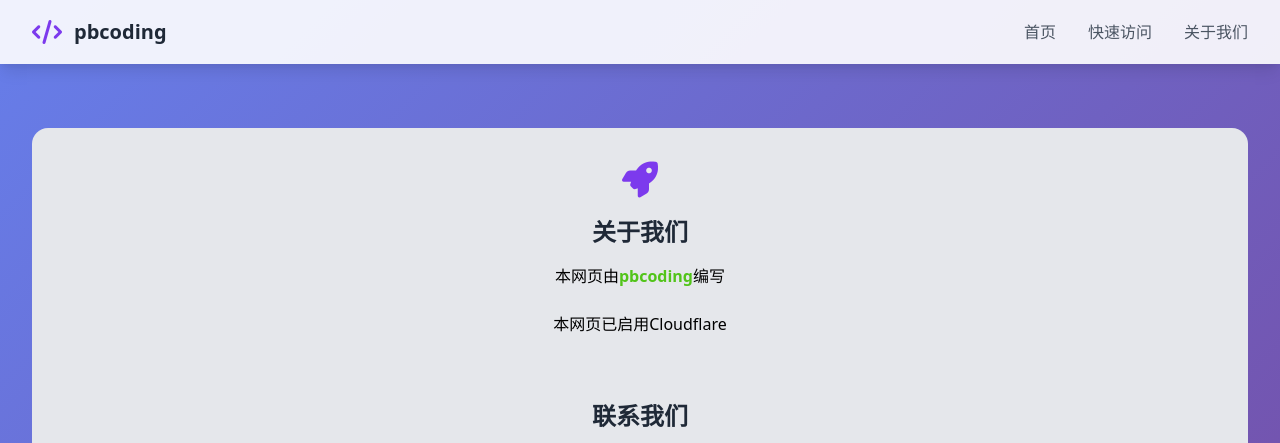
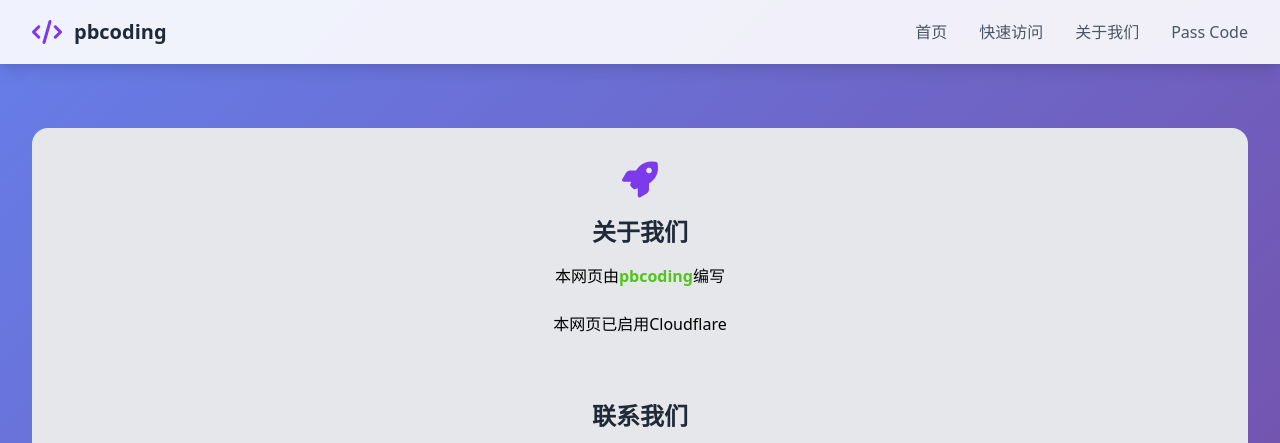
Before and after one commit to pbcoding123/pbcoding-website, a plain HTML site: page about-us/index.html in a window 1280 px wide. Shown: the top 443 px of the page. Drawn offline with nearby package versions, Linux system fonts and the light colour scheme.

Commit message:
Update about-us/index.html
Add Pass code <a>

```diff
--- a/about-us/index.html
+++ b/about-us/index.html
@@ -41,6 +41,7 @@
                     <a href="https://pbcoding123.dpdns.org" class="text-gray-600 hover:text-purple-600 transition-colors">首页</a>
                     <a href="https://pbcoding123.dpdns.org/links" class="text-gray-600 hover:text-purple-600 transition-colors">快速访问</a>
                     <a href="https://pbcoding123.dpdns.org/about-us" class="text-gray-600 hover:text-purple-600 transition-colors">关于我们</a>
+                    <a href="https://pbcoding123.dpdns.org/passcode" class="text-gray-600 hover:text-purple-600 transition-colors">Pass Code</a>
                 </div>
                 <button class="md:hidden text-gray-600">
                     <i class="fas fa-bars text-xl"></i>
```
